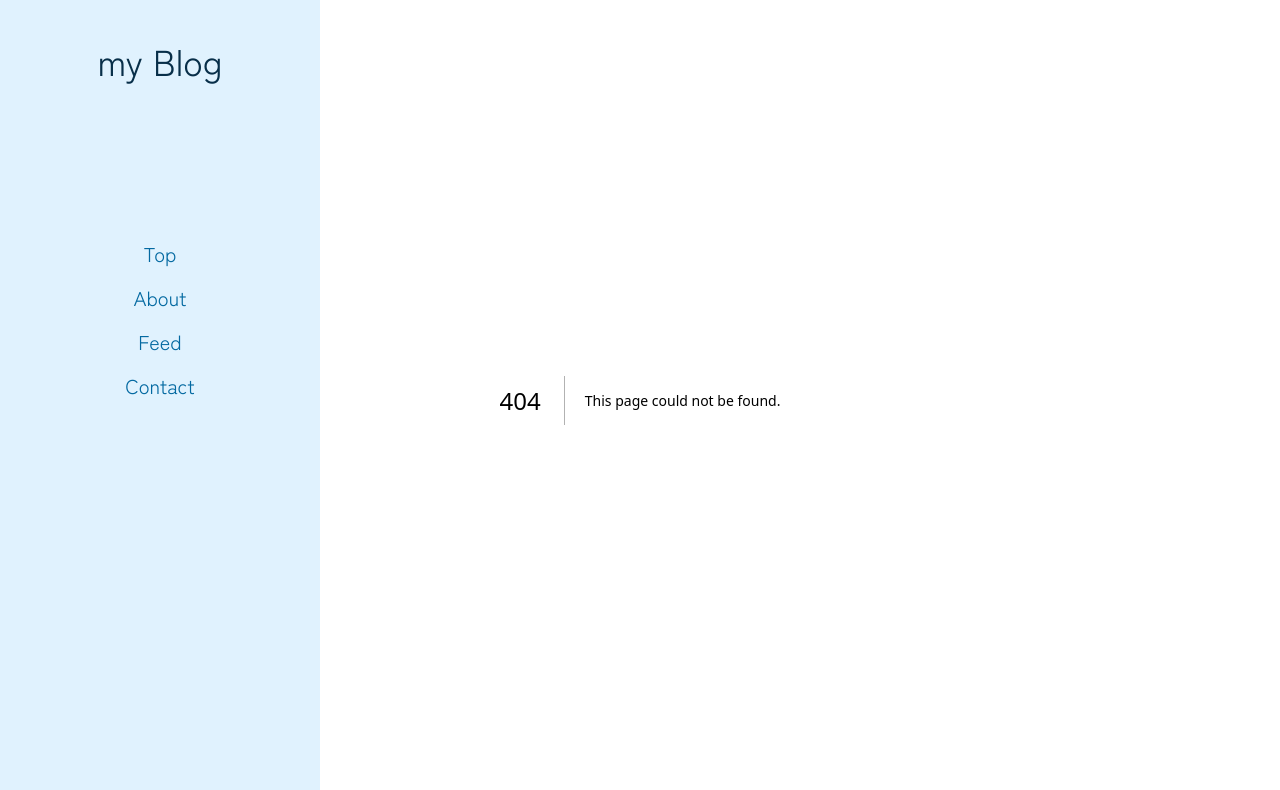
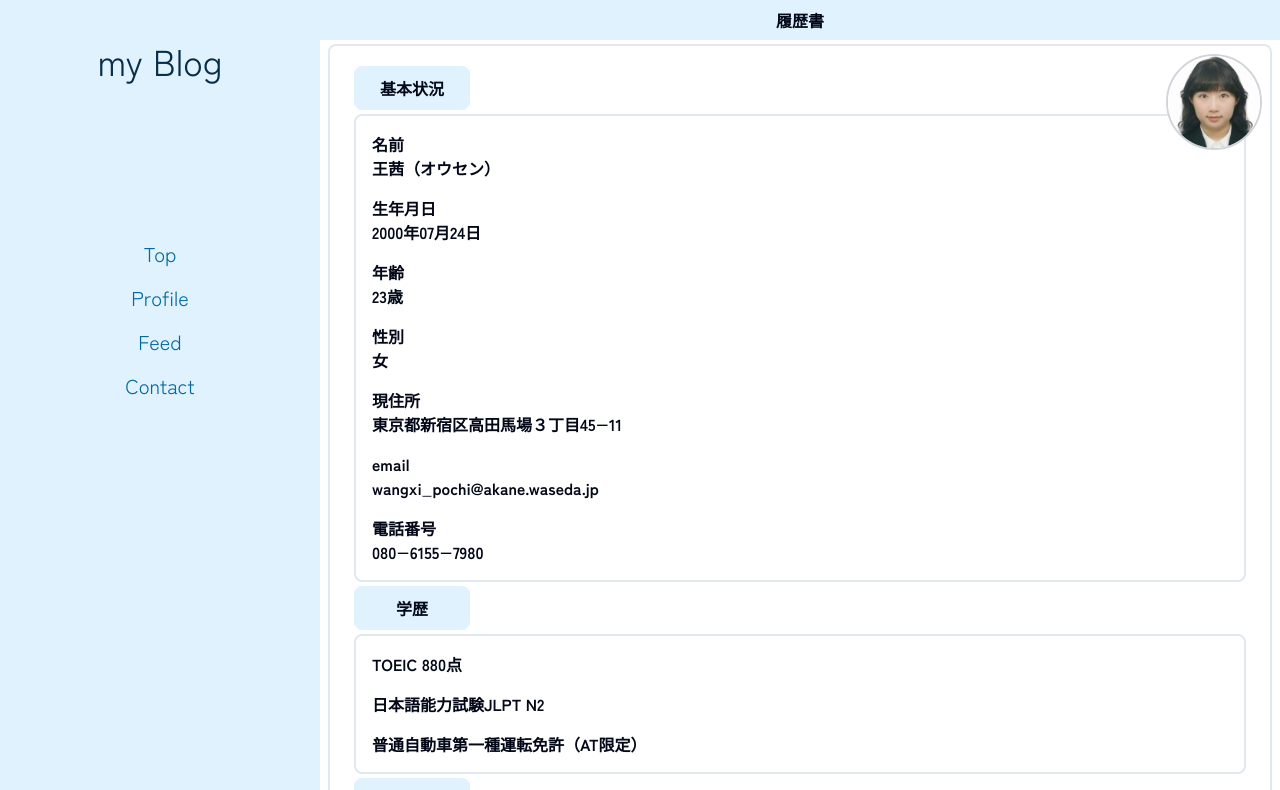
Before and after one commit to AkaneWang/my_blog, a Next.js app: page /profile in a window 1280 px wide. Before the commit this address had no page. Shown: the top 790 px of the page. Built offline with nearby package versions, Linux system fonts and the light colour scheme.

Commit message:
change about into profile

```diff
--- a/src/app/about/page.tsx
+++ b/src/app/profile/page.tsx
@@ -50,7 +50,7 @@ const qualificationsAndSkills = [
   "普通⾃動⾞第⼀種運転免許（AT限定）",
 ];
 
-export default function About() {
+export default function Profile() {
   return (
     <main className="md:ml-[20rem] mb-[4rem]">
       <h1 className="text-sky-1000 w-full bg-sky-100 mt-2 md:mt-0 p-2 flex justify-center font-semibold">
@@ -70,7 +70,7 @@ export default function About() {
 
         <div className="flex flex-col gap-4 border-2 border-sky-10 rounded-lg p-4 mt-1 mx-2 text-md font-semibold">
           {personalInfo.map((info, index) => (
-            <div key={index}>
+            <div key={info.key}>
               <p>{info.key}</p>
               <p>{info.value}</p>
             </div>
@@ -81,10 +81,9 @@ export default function About() {
           学歴
         </h2>
         <div className="flex flex-col gap-4 border-2 border-sky-10 rounded-lg p-4 mt-1 mx-2 text-md font-semibold">
-          {educationHistory.map(({ period, institution }, index) => (
+          {qualificationsAndSkills.map((item, index) => (
             <div key={index}>
-              <p>{period}</p>
-              <p>{institution}</p>
+              <p>{item}</p>
             </div>
           ))}
         </div>
--- a/src/components/BottomNav.tsx
+++ b/src/components/BottomNav.tsx
@@ -7,7 +7,7 @@ interface NavProps {
 
 const navs: NavProps[] = [
   { href: "/", name: "Top" },
-  { href: "/about", name: "About" },
+  { href: "/profile", name: "Profile" },
   { href: "/feed", name: "Feed" },
   { href: "/contact", name: "Contact" },
 ];
--- a/src/components/Sidenav.tsx
+++ b/src/components/Sidenav.tsx
@@ -2,7 +2,7 @@ import Link from "next/link";
 
 const navs: NavProps[] = [
   { href: "/", name: "Top" },
-  { href: "/about", name: "About" },
+  { href: "/profile", name: "Profile" },
   { href: "/feed", name: "Feed" },
   { href: "/contact", name: "Contact" },
 ];
```
Also changed, not shown: 1 other file (tests, documents, lock files or other folders).
